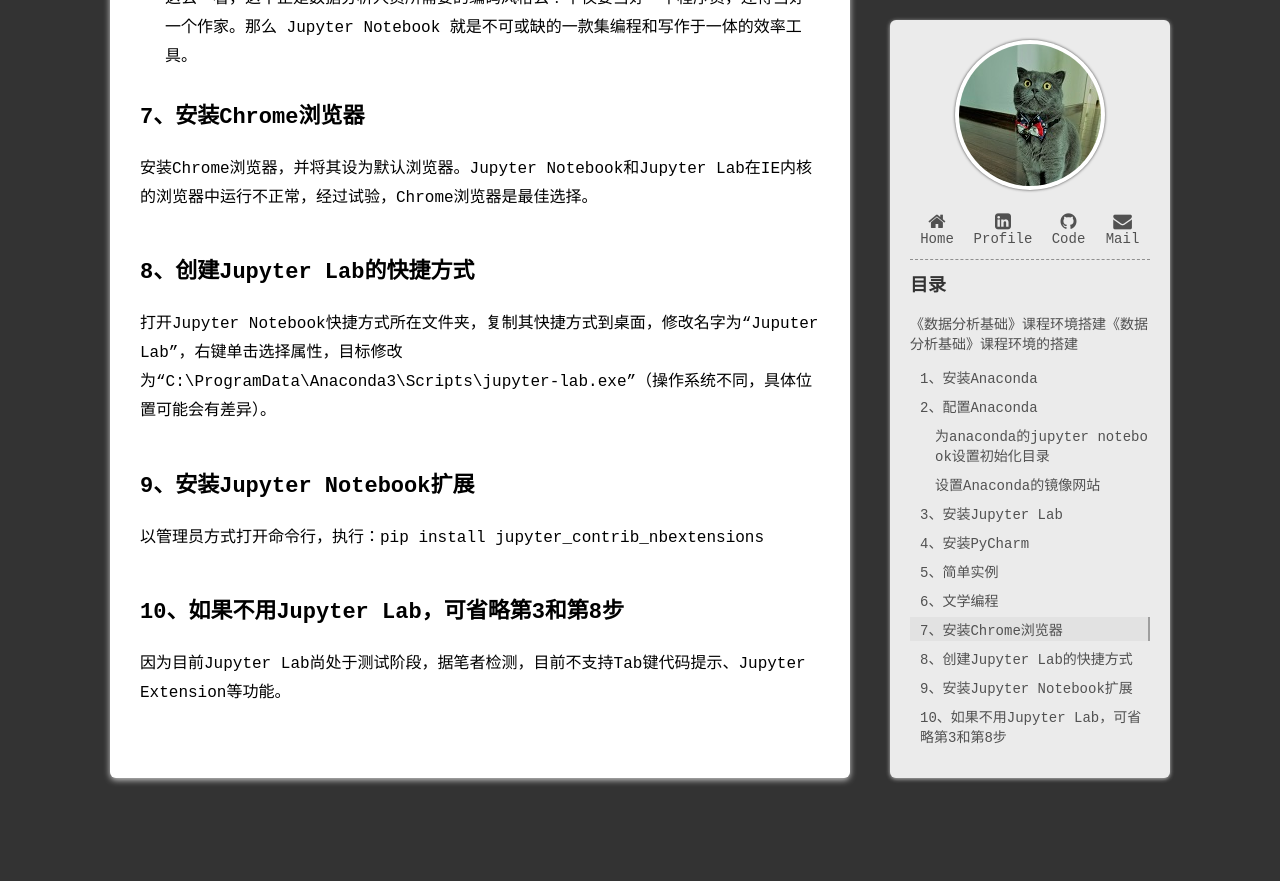
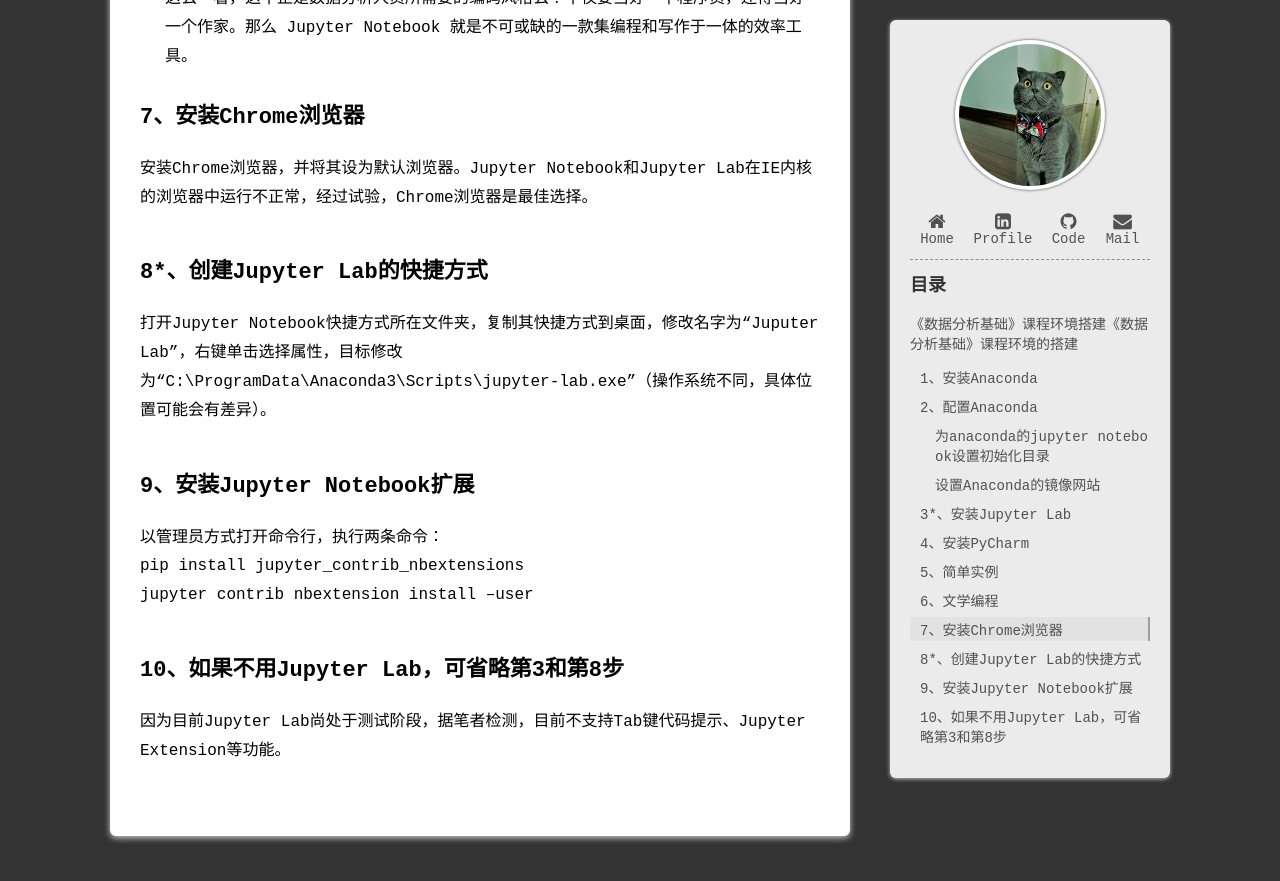
Before and after one commit to jplee1969/jplee1969.github.io, a Jekyll site: the page built from _posts/teaching/2017-06-08-课程环境.md, in a window 1280 px wide and 900 px high, scrolled down 3765 px. Shown: the top 881 px of the window. Built offline with Jekyll 4.4.1, drawn with Linux system fonts in a browser that asks for light colours; before the commit the page ends 4623 px from its top, so only the background shows below that; some of the changed text lies outside the part shown.

Commit message:
nbextensuin

```diff
--- a/_posts/teaching/2017-06-08-课程环境.md
+++ b/_posts/teaching/2017-06-08-课程环境.md
@@ -33,7 +33,7 @@ conda config --add channels https://mirrors.tuna.tsinghua.edu.cn/anaconda/pkgs/f
 conda config --set show_channel_urls yes
 
 
-## 3、安装Jupyter Lab
+## 3*、安装Jupyter Lab
 这是Python官方最新开发的一个基于浏览器和Jupyter Notebook的集成开发环境IDE，在一个界面集成了Jupyter Notebook、IPython控制台以及Python程序编辑器。
 在命令行中执行以下两条命令：
 pip install jupyterlab
@@ -99,11 +99,13 @@ plt.show()
 ## 7、安装Chrome浏览器
 安装Chrome浏览器，并将其设为默认浏览器。Jupyter Notebook和Jupyter Lab在IE内核的浏览器中运行不正常，经过试验，Chrome浏览器是最佳选择。
 
-## 8、创建Jupyter Lab的快捷方式
+## 8*、创建Jupyter Lab的快捷方式
 打开Jupyter Notebook快捷方式所在文件夹，复制其快捷方式到桌面，修改名字为“Juputer Lab”，右键单击选择属性，目标修改为“C:\ProgramData\Anaconda3\Scripts\jupyter-lab.exe”（操作系统不同，具体位置可能会有差异）。
 
 ## 9、安装Jupyter Notebook扩展
-以管理员方式打开命令行，执行：pip install jupyter_contrib_nbextensions
+以管理员方式打开命令行，执行两条命令：
+pip install jupyter_contrib_nbextensions
+jupyter contrib nbextension install --user
 
 ## 10、如果不用Jupyter Lab，可省略第3和第8步
 因为目前Jupyter Lab尚处于测试阶段，据笔者检测，目前不支持Tab键代码提示、Jupyter Extension等功能。
```
